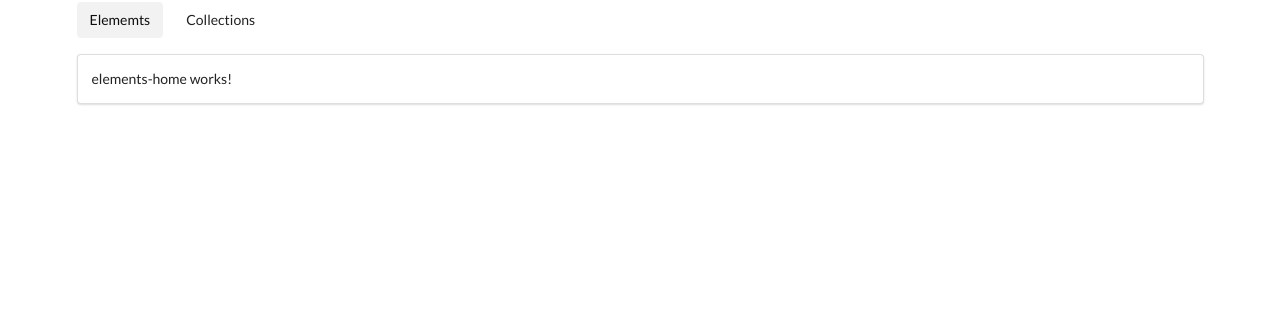
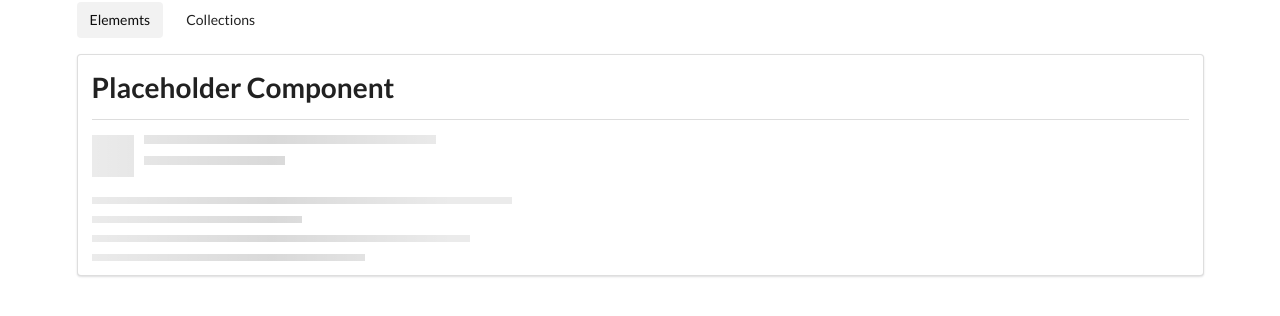
Before and after one commit to sabelogumede/componentsProject, an Angular app: page /elements in a window 1280 px wide. Shown: the top 316 px of the page. Built offline with nearby package versions, Linux system fonts and the light colour scheme.

Commit message:
added custom *times directive in elements

```diff
--- a/src/app/elements/elements-home/elements-home.component.html
+++ b/src/app/elements/elements-home/elements-home.component.html
@@ -1 +1,4 @@
-<p>elements-home works!</p>
+<h1>Placeholder Component</h1>
+<div class="ui divider"></div>
+
+<app-placeholder [lines]="4"></app-placeholder>
--- a/src/app/elements/elements.module.ts
+++ b/src/app/elements/elements.module.ts
@@ -3,11 +3,15 @@
 
 import { ElementsRoutingModule } from './elements-routing.module';
 import { ElementsHomeComponent } from './elements-home/elements-home.component';
+import { PlaceholderComponent } from './placeholder/placeholder.component';
+import { TimesDirective } from './times.directive';
 
 
 @NgModule({
   declarations: [
-    ElementsHomeComponent
+    ElementsHomeComponent,
+    PlaceholderComponent,
+    TimesDirective
   ],
   imports: [
     CommonModule,
--- /dev/null
+++ b/src/app/elements/placeholder/placeholder.component.html
@@ -0,0 +1,9 @@
+<div class="ui placeholder">
+  <div *ngIf="header" class="image header">
+    <div class="line"></div>
+    <div class="line"></div>
+  </div>
+  <div class="paragraph">
+    <div *appTimes="lines" class="line"></div>
+  </div>
+</div>
--- /dev/null
+++ b/src/app/elements/placeholder/placeholder.component.ts
@@ -0,0 +1,18 @@
+import { Component, OnInit, Input } from '@angular/core';
+
+@Component({
+  selector: 'app-placeholder',
+  templateUrl: './placeholder.component.html',
+  styleUrls: ['./placeholder.component.css']
+})
+export class PlaceholderComponent implements OnInit {
+
+  @Input() header = true;
+  @Input() lines = 3;
+
+  constructor() { }
+
+  ngOnInit(): void {
+  }
+
+}
--- /dev/null
+++ b/src/app/elements/times.directive.ts
@@ -0,0 +1,23 @@
+import { Directive, TemplateRef, ViewContainerRef, Input } from '@angular/core';
+
+@Directive({
+  selector: '[appTimes]'
+})
+export class TimesDirective {
+
+  constructor(
+    private viewContainer: ViewContainerRef,
+    private templateRef: TemplateRef<any>
+  ) { }
+
+  @Input('appTimes') set render(times: number) {
+    this.viewContainer.clear();
+
+    for (let i = 0; i < times; i++) {
+      this.viewContainer.createEmbeddedView(this.templateRef, {})
+    }
+
+
+  }
+
+}
```
Also changed, not shown: src/app/elements/placeholder/placeholder.component.css (added), 2 other files (tests, documents, lock files or other folders).
